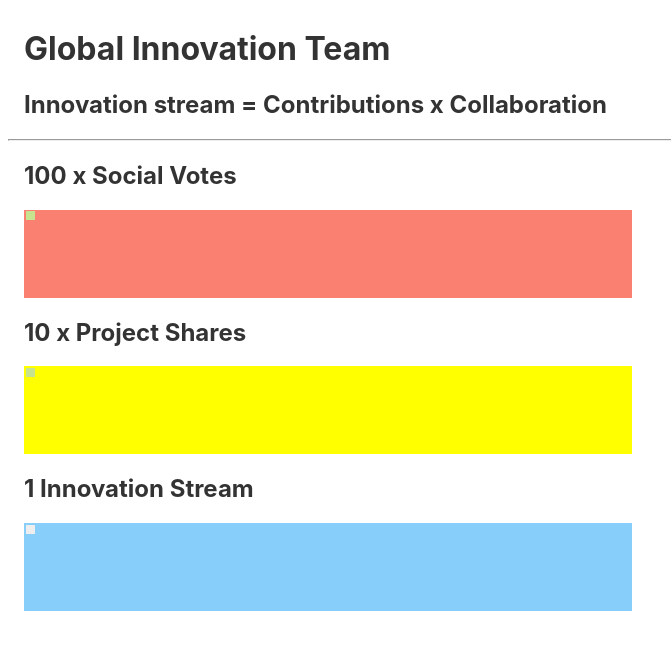
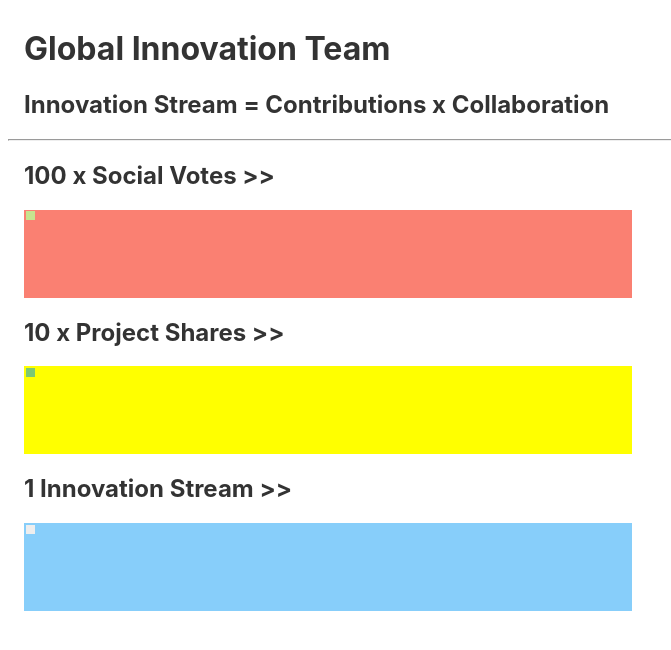
Before and after one commit to all-the-planet/earth-innovates-animations, a Svelte app: page / in a window 1280 px wide. Shown: the top 650 px of the page, without its empty margins (0-671 px from the left). Built offline with nearby package versions, Linux system fonts and the light colour scheme.

Commit message:
added projects array and playOffice function

```diff
--- a/src/App.svelte
+++ b/src/App.svelte
@@ -84,6 +84,14 @@
     boxes = boxes.filter(el => el.id !== value);
   }
 
+  let projects = [{ id: 0, commit: Math.floor(5 * Math.random()) }];
+  function addProject(id, commit) {
+    projects = [...projects, { id: id, commit: commit }];
+  }
+  function discardProject(value) {
+    projects = projects.filter(el => el.id !== value);
+  }
+
   let halves = [{ id: 0, commit: Math.floor(5 * Math.random()), real: 0 }];
   function addHalf(id, commit, real) {
     halves = [...halves, { id: id, commit: commit, real: real }];
@@ -93,8 +101,8 @@
   }
 
   // add days div squares with a short delay
-  let days = 336; // 336 = 7days * 48weeks - avg work year cycle
-  let buffer = 335;
+  // let days = 336; // 336 = 7days * 48weeks - avg work year cycle
+  // let buffer = 335;
 
   function play() {
     let i = 0;
@@ -108,6 +116,28 @@
       if (i >= 335) {
         i++;
         discardBox(i - 335);
+      }
+    }, 1);  // end of setInterval
+
+    if (i >= 3 * 335) {
+      return () => {
+        clearInterval(interval);
+      };
+    }
+  }
+
+    function playOffice() {
+    let i = 0;
+    // add a stream of elements
+    let interval = setInterval(() => {
+      if (i < 335) {
+        i++;
+        addProject(i, Math.floor(5 * Math.random()));
+      }
+      // remove first elements after buffer lenght reached
+      if (i >= 335) {
+        i++;
+        discardProject(i - 335);
       }
     }, 1);  // end of setInterval
 
@@ -195,23 +225,24 @@
 <!-- <input type="text" bind:this={boxInput}>
 <button on:click={addBox}>Add</button> -->
 <h1>Global Innovation Team</h1>
-<h2>Innovation stream = Contributions x Collaboration</h2>
+<h2>Innovation Stream = Contributions x Collaboration</h2>
 <hr>
 
-<h2 on:click={play}>100 x Social Votes</h2>
+<h2 on:click={play}>100 x Social Votes >></h2>
 <section class="social year">
   {#each boxes as box (box)}
     <div class="c{box.commit}" transition:scale={{ duration: 1 }} />
   {/each}
 </section>
-<h2>10 x Project Shares</h2>
+
+<h2 on:click={playOffice}>10 x Project Shares >></h2>
 <section class="funding year">
-  {#each boxes as box (box)}
-    <div class="c{box.commit}" transition:scale={{ duration: 1 }} />
+  {#each projects as project (project)}
+    <div class="c{project.commit}" transition:scale={{ duration: 1 }} />
   {/each}
 </section>
 
-<h2 on:click={playReal}>1 Innovation Stream</h2>
+<h2 on:click={playReal}>1 Innovation Stream >></h2>
 <section class="contributions year">
   {#each halves as half (half)}
     <div class="c{half.real}" transition:scale={{ duration: 1 }} />
```
